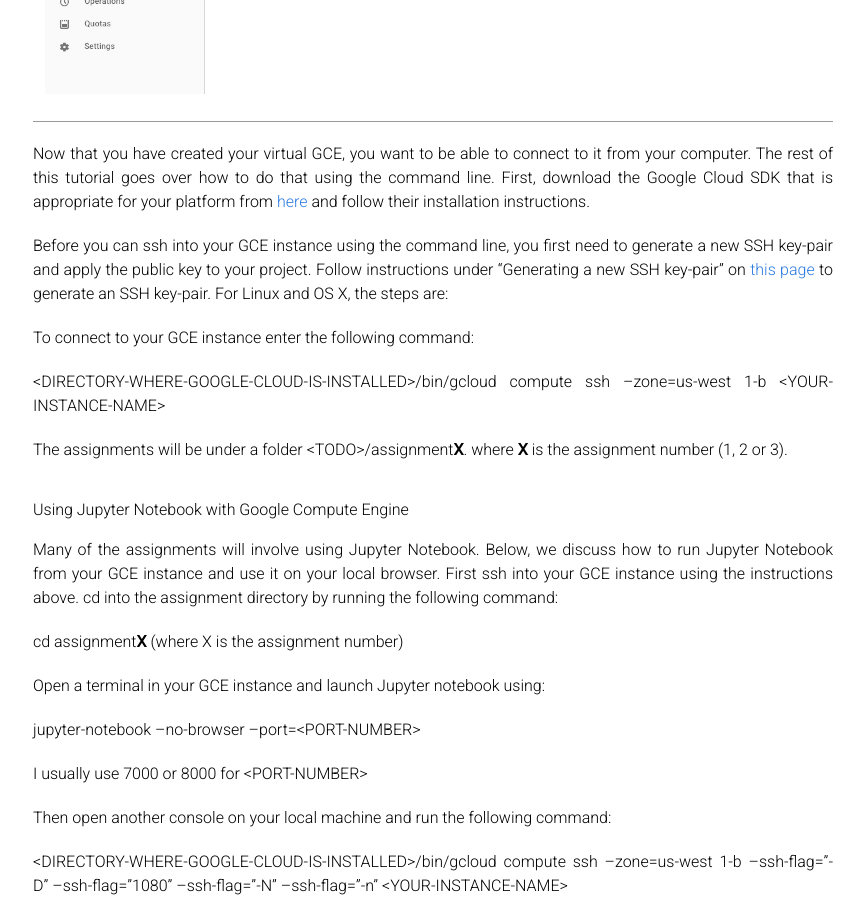
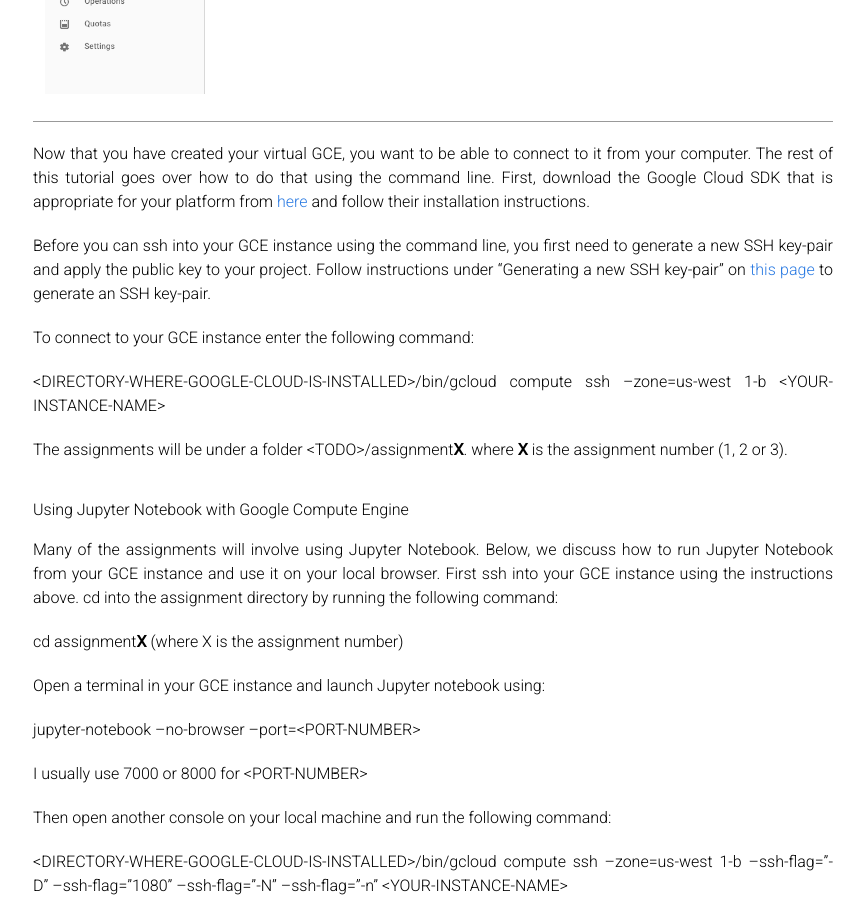
Before and after one commit to cs231n/cs231n.github.io, a Jekyll site: the page built from google_cloud_tutorial.md, in a window 1280 px wide and 900 px high, scrolled down 4579 px. Shown: the whole window, without its empty margins (207-1072 px from the left). Built offline with Jekyll 4.4.1, drawn with Linux system fonts in a browser that asks for light colours.

```diff
--- a/google_cloud_tutorial.md
+++ b/google_cloud_tutorial.md
@@ -49,7 +49,9 @@
 
 Now that you have created your virtual GCE, you want to be able to connect to it from your computer. The rest of this tutorial goes over how to do that using the command line. First, download the Google Cloud SDK that is appropriate for your platform from [here](https://cloud.google.com/sdk/docs/ "Title") and follow their installation instructions.
 
-Before you can ssh into your GCE instance using the command line, you first need to generate a new SSH key-pair and apply the public key to your project. Follow instructions under "Generating a new SSH key-pair" on [this page](https://cloud.google.com/compute/docs/instances/connecting-to-instance "Title") to generate an SSH key-pair. For Linux and OS X, the steps are:
+Before you can ssh into your GCE instance using the command line, you first need to generate a new SSH key-pair and apply the public key to your project. Follow instructions under "Generating a new SSH key-pair" on [this page](https://cloud.google.com/compute/docs/instances/connecting-to-instance "Title") to generate an SSH key-pair.
+
+
 
 To connect to your GCE instance enter the following command:
 
```
